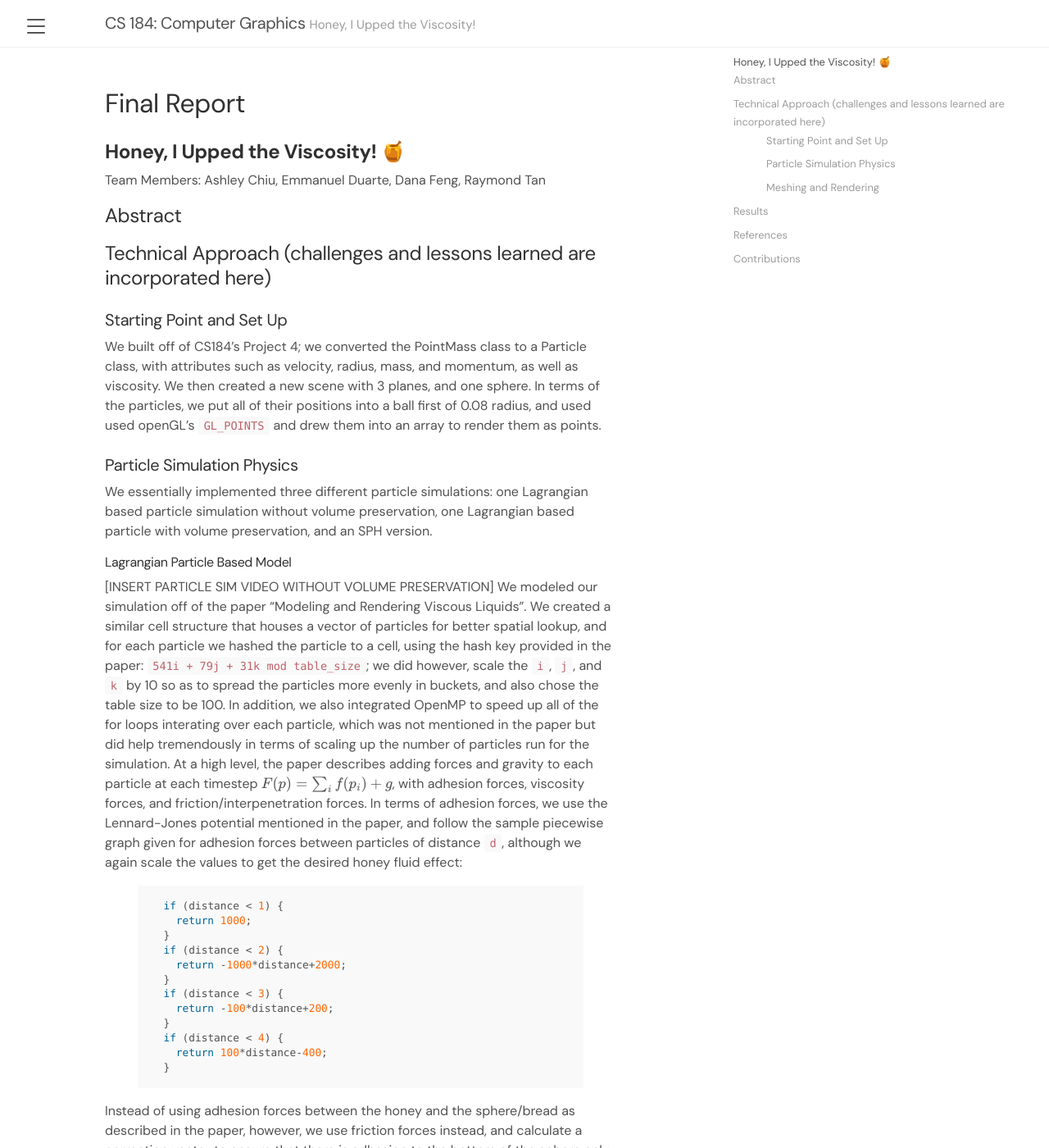
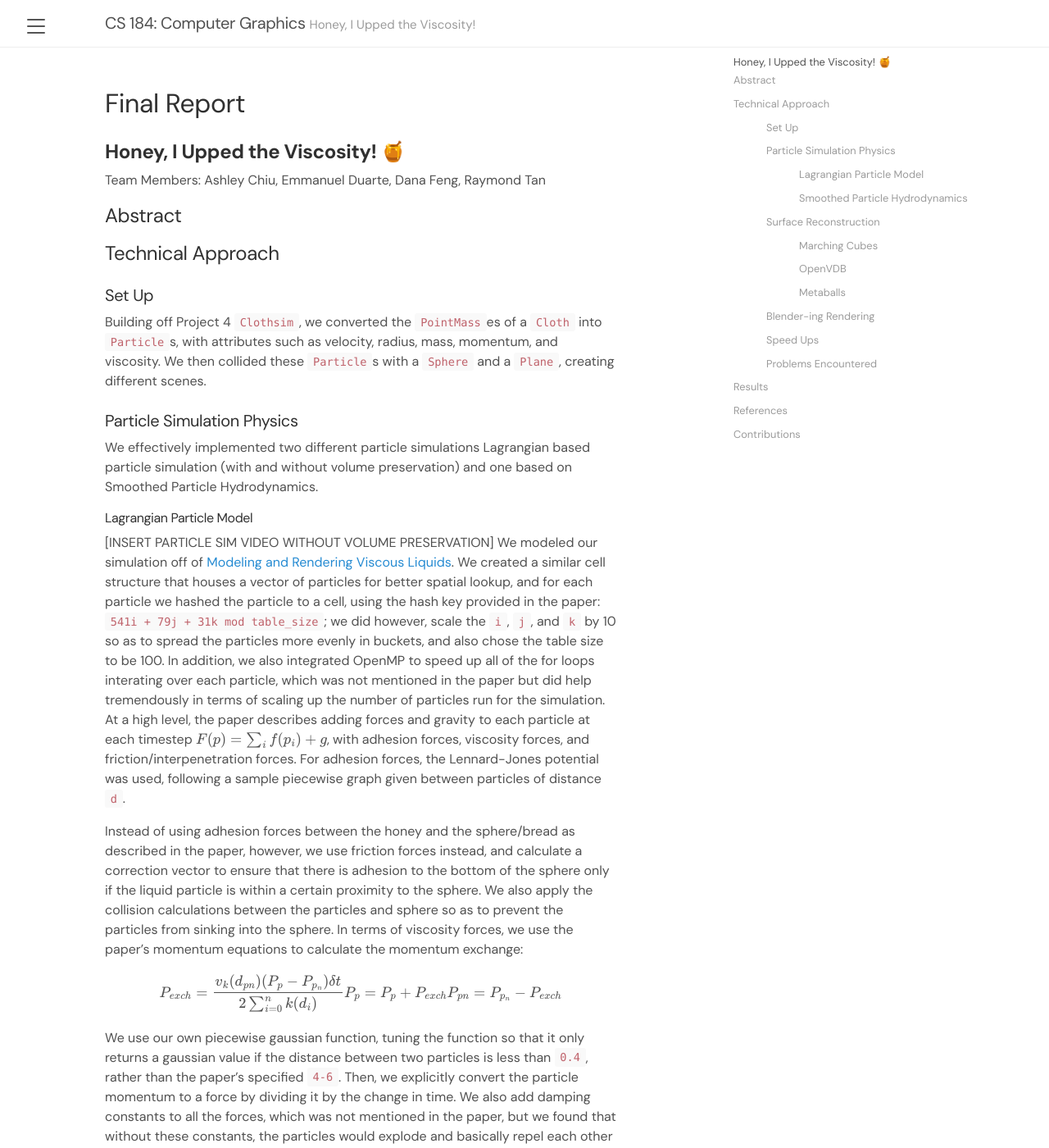
Before and after one commit to ashmchiu/cs184-final-proj-writeup, a Jekyll site: the page built from index.md, in a window 1280 px wide and 1400 px high. Shown: the whole window at 82% size. Built offline with Jekyll 4.4.1, drawn with Linux system fonts in a browser that asks for light colours; some of the changed text lies outside the part shown.

Commit message:
final writeup updates

```diff
--- a/_layouts/page.html
+++ b/_layouts/page.html
@@ -8,7 +8,7 @@
     <div class="content-wrapper">
       <nav class="content-nav">
         {% include toc.html html=content sanitize=true class="nav-list js-toc"
-        item_class="nav-list-item" anchor_class="nav-list-link" h_min=1 h_max=3 %}
+        item_class="nav-list-item" anchor_class="nav-list-link" h_min=1 h_max=4 %}
       </nav>
       <div class="content-container">{{content}}</div>
     </div>
--- a/index.md
+++ b/index.md
@@ -9,66 +9,31 @@
 
 ## Abstract
 
-## Technical Approach (challenges and lessons learned are incorporated here)
+## Technical Approach
 
-### Starting Point and Set Up
-We built off of CS184's Project 4; we converted the PointMass class to a Particle class, with attributes such as velocity, radius, mass, and momentum, as well as viscosity. We then created a new scene with 3 planes, and one sphere. In terms of the particles, we put all of their positions into a ball first of 0.08 radius, and used used openGL's `GL_POINTS` and drew them into an array to render them as points.
+### Set Up
+Building off Project 4 `Clothsim`, we converted the `PointMass`es of a `Cloth` into `Particle`s, with attributes such as velocity, radius, mass, momentum, and viscosity. We then collided these `Particle`s with a `Sphere` and a `Plane`, creating different scenes.
 
 ### Particle Simulation Physics
-We essentially implemented three different particle simulations: one Lagrangian based particle simulation without volume preservation, one Lagrangian based particle with volume preservation, and an SPH version.
+We effectively implemented two different particle simulations Lagrangian based particle simulation (with and without volume preservation) and one based on Smoothed Particle Hydrodynamics.
 
-#### Lagrangian Particle Based Model
+#### Lagrangian Particle Model
 [INSERT PARTICLE SIM VIDEO WITHOUT VOLUME PRESERVATION]
-We modeled our simulation off of the paper "Modeling and Rendering Viscous Liquids". We created a similar cell structure that houses a vector of particles for better spatial lookup, and for each particle we hashed the particle to a cell, using the hash key provided in the paper: `541i + 79j + 31k mod table_size`; we did however, scale the `i`, `j`, and `k` by 10 so as to spread the particles more evenly in buckets, and also chose the table size to be 100. In addition, we also integrated OpenMP to speed up all of the for loops interating over each particle, which was not mentioned in the paper but did help tremendously in terms of scaling up the number of particles run for the simulation. At a high level, the paper describes adding forces and gravity to each particle at each timestep $F(p) = \sum_{i} f(p_i) + g$, with adhesion forces, viscosity forces, and friction/interpenetration forces. In terms of adhesion forces, we use the Lennard-Jones potential mentioned in the paper, and follow the sample piecewise graph given for adhesion forces between particles of distance `d`, although we again scale the values to get the desired honey fluid effect:
-
-{% highlight js %}
-  if (distance < 1) {
-    return 1000;
-  }
-  if (distance < 2) {
-    return -1000*distance+2000;
-  }
-  if (distance < 3) {
-    return -100*distance+200;
-  }
-  if (distance < 4) {
-    return 100*distance-400;
-  }
-{% endhighlight %}
+We modeled our simulation off of [Modeling and Rendering Viscous Liquids](https://citeseerx.ist.psu.edu/document?repid=rep1&type=pdf&doi=bdbe45284686a54f3284fdf98759f099e3a95e84). We created a similar cell structure that houses a vector of particles for better spatial lookup, and for each particle we hashed the particle to a cell, using the hash key provided in the paper: `541i + 79j + 31k mod table_size`; we did however, scale the `i`, `j`, and `k` by 10 so as to spread the particles more evenly in buckets, and also chose the table size to be 100. In addition, we also integrated OpenMP to speed up all of the for loops interating over each particle, which was not mentioned in the paper but did help tremendously in terms of scaling up the number of particles run for the simulation. At a high level, the paper describes adding forces and gravity to each particle at each timestep $F(p) = \sum_{i} f(p_i) + g$, with adhesion forces, viscosity forces, and friction/interpenetration forces. For adhesion forces, the Lennard-Jones potential was used, following a sample piecewise graph given between particles of distance `d`.
 
 Instead of using adhesion forces between the honey and the sphere/bread as described in the paper, however, we use friction forces instead, and calculate a correction vector to ensure that there is adhesion to the bottom of the sphere only if the liquid particle is within a certain proximity to the sphere. We also apply the collision calculations between the particles and sphere so as to prevent the particles from sinking into the sphere. In terms of viscosity forces, we use the paper's momentum equations to calculate the momentum exchange:
 
-$$<
-
-P_{exch} &= \frac{v_k(d_{pn})(P_p - P_{pn})\delta t}{2 \sum_{i=0}^{n} k(d_i)} \\
-P_p &= P_p + P_{exch} \\
-P_{pn} &= P_{pn} - P_{exch}
-
->$$
+$$
+P_{exch} = \frac{v_k(d_{pn})(P_p - P_{p_n})\delta t}{2 \sum_{i=0}^{n} k(d_i)} \\
+P_p = P_p + P_{exch} \\
+P_{pn} = P_{p_n} - P_{exch}
+$$
 
 We use our own piecewise gaussian function, tuning the function so that it only returns a gaussian value if the distance between two particles is less than `0.4`, rather than the paper's specified `4-6`. Then, we explicitly convert the particle momentum to a force by dividing it by the change in time. We also add damping constants to all the forces, which was not mentioned in the paper, but we found that without these constants, the particles would explode and basically repel each other violently. The constants we chose were 0.1 and 0.01 for adhesion and viscosity respectively. Finally, we implemented interpenetration prevention, which was not at all described in detail in the paper, so we ended up just adding a correction vector to move two particles apart if they were overlapping one another. It was interesting as we had to calculate distance between two particles while taking into account their radii rather than just the difference between their center positions.
 
 
 [INSERT PARTICLE SIM VIDEO WITH VOLUME PRESERVATION]
-While this initial implementation without volume preservation worked well, we wanted to see if we could get more of a mushroom and pooling effect by implementing volume preservation. Thus, we also implemented volume preservation, as detailed in the paper. First, we calculated the desired density of each particle by this equation: $$\rho_0 = \sum_{i=1}^{26} \omega(d_i) \\$$, where $$\omega$$ refers to the density smoothing kernel, which we defined as
-{% highlight js %}
-
-   double epsilon = 1e-6;
-
-    if (distance <= LOWERBOUND) {
-        return 1.0; // Maximum support within lower bound
-    } else if (distance >= UPPERBOUND) {
-        return 0.0; // No support beyond upper bound
-    } else if (std::abs(distance - LOWERBOUND) < epsilon) {
-        return 0.0; // No support exactly at lower bound
-    } else if (std::abs(distance - UPPERBOUND) < epsilon) {
-        return 0.0; // No support exactly at upper bound
-    } else {
-        // Linear ramp function between lower and upper bounds
-        return 1.0 - ((distance - LOWERBOUND) / (UPPERBOUND- LOWERBOUND));
-    }
-
-{% endhighlight %}, following the paper's lower and upperbound of `2rsqrt(3) to 4r`. We then refine the density calculation by either scaling by `26/n` if the particle had less than 26 neighbors (n neighbors instead). The paper also mentions the derivative of the density, but the paper does not use the derivative in the calculations anywhere, so we did not either. We then calculated the correction vector to be applied to each particle's position: $$\Delta v = \frac{(c(\rho - \rho_0) \mathbf{pn} - p)}{\|\mathbf{pn} - p\|}$$, where we chose c to be 0.001, rather than 0.1-0.5 as described in the paper.
+While this initial implementation without volume preservation worked well, we wanted to see if we could get more of a mushroom and pooling effect by implementing volume preservation. Thus, we also implemented volume preservation, as detailed in the paper. First, we calculated the desired density of each particle by this equation: $$\rho_0 = \sum_{i=1}^{26} \omega(d_i) \\$$, where $$\omega$$ refers to a piecewise density smoothing kernel, following the paper's lower and upperbound of `2rsqrt(3) to 4r`. We then refine the density calculation by either scaling by `26/n` if the particle had less than 26 neighbors (n neighbors instead). The paper also mentions the derivative of the density, but the paper does not use the derivative in the calculations anywhere, so we did not either. We then calculated the correction vector to be applied to each particle's position: $$\Delta v = \frac{(c(\rho - \rho_0) \mathbf{p_n} - p)}{\|\mathbf{p_n} - p\|}$$, where we chose c to be 0.001, rather than 0.1-0.5 as described in the paper.
 
 
 We also applied 0.1 as the damping factor when adding each of the correction vectors, as we found that volume preservation without damping resulted in particles being blown away from each other. We also only do one iteration of this correction, as we found that the computation was too intensive/slow for more than 1 iteration.
@@ -77,37 +42,30 @@
 Overall, implementing the particle physics allowed us to understand the amount of tuning and scaling of different hyperparameters/values that go into a graphics simulation. It also made us appreciate papers that are more detailed in their technical implementation; while the paper we followed was pretty detailed, some sections such as interpenetration was not explained as in depth, and they also did not specify how many particles they used or what constants they chose.
 
 
-#### Smoothed-Particle Hydrodynamics
+#### Smoothed Particle Hydrodynamics
 [INSERT VIDEO WITH THEIR SPH]
 
 
-### Meshing and Rendering
+### Surface Reconstruction
 
 We explored 3 separate meshing/rendering techniques, and found that metaballs in Blender was the most suitable for our simulation. We tried Marching Cubes on all three of our particle simulations, tried OpenVDB on our SPH simulation, and applied Metaballs to our two Lagrangian particle simulations, as our SPH simulation required 10k particles, which was too much for metaballs.
 
 #### Marching Cubes
 
-We initially tried marching cubes, using the github repo: https://github.com/nihaljn/marching-cubes. We had to debug and change some parts of the code to allow for parsing of our particle position files (changes are here: https://github.com/dana-feng/marching-cubes), and we played around with various isolvalues such as particle density or volume, as well as various isovalue thresholds (from 0 to 1e-6). However, we ended up getting individual cubes for each particle or inverted meshes that did not look at all like fluids. We then tried to both increase the number of particles, as well as average/interpolate to produce more densely populated particle position files, but we still got the same results.
+Finding Marching Cubes to be a common solution, we initially tried building off [this GitHub repository](https://github.com/nihaljn/marching-cubes), debugging and changing codes to parse our particle position files and tuning isovalues. However, our resulting images always ended up with individual cubes per particle or inverted meshes that did not resemble fluids. We tried increasing the number of particles and interpolating to produce more densely populated particles, both to no avail.
 
 <div align="center">
-    <div style="display: inline-block; width: 45%;">
-        <img src="../assets/index/8000 vs 1000.png" width="100%" />
-        <p><em>Lagrangian Particle Simulation (without Volume Preservation), 8000 vs 1000 particles</em></p>
+    <div style="display: inline-block; width: 30%;">
+        <img src="../assets/index/8000 vs 1000.png" width="75%" />
+        <figcaption>Lagrangian Simulation (without volume preservation), 8000 vs 1000 particles</figcaption>
     </div>
-    <div style="display: inline-block; width: 45%;">
-        <img src="../assets/index/interpolation.png" width="100%" />
-        <p><em>Lagrangian Particle Simulation (withVolume Preservation), Averaging/Interpolation</em></p>
+    <div style="display: inline-block; width: 30%;">
+        <img src="../assets/index/interpolation.png" width="75%" />
+        <figcaption>Lagrangian Simulation (with volume preservation), Averaging/Interpolation</figcaption>
     </div>
-</div>
-
-<div align="center">
-    <div style="display: inline-block; width: 45%;">
-        <img src="../assets/index/sph.png" width="100%" />
-        <p><em>SPH Particle Simulation with Poly6 kernel isovalues (Ball of honey) </em></p>
-    </div>
-    <div style="display: inline-block; width: 45%;">
-        <img src="../assets/index/sph coils.png" width="100%" />
-        <p><em>SPH Particle Simulation with Poly6 kernel isovalues (Honey coils) </em></p>
+    <div style="display: inline-block; width: 30%;">
+        <img src="../assets/index/sph.png" width="50%" />
+        <figcaption>SPH Particle Simulation with Poly6 kernel isovalues (Ball of honey) </figcaption>
     </div>
 </div>
 
@@ -115,7 +73,7 @@
 #### OpenVDB
 [TALK ABOUT INSTALLATION PROBLEMS, LIMITED DOCUMENTATION, CONVERTING FROM POINTS TO VOLUME TO MESH]
 
-#### Metaballs and Modeling in Blender
+#### Metaballs
 
 In our existing simulation, we wrote a script to record particle positions every 16-32 timesteps, and then used the Blender Python API to write another script to parse the particles and render them one by one individually. We found that the most amount of particles we could render was around 3k, hence we were not able to render the SPH simulation.
 
@@ -125,7 +83,17 @@
 
 Overall, we learned the importance of exploring and adopting various meshing/rendering techniques, as well as the importance of using suitable and well documented methods. We also got a taste of just how tedious rendering can be - both Ashley and Dana had to run Blender/render all the frames over the course of 2 full days to get only a 2-3 second video!
 
+
+### Blender-ing Rendering
 [TALK ABOUT BLENDER SHADING, CAUSTICS, BREAD, etc..]
+
+### Speed Ups
+
+### Problems Encountered
+Early on, we struggled with density preservation as honey dripped and hit a plane. Honey needed to stay viscous and remain stuck to the sphere while it dripped off at the bottom, which was a difficult task. We implemented two separate viscosity models in order to attempt to fix this from our milestone, using [Modeling and Rendering Viscous Liquids](https://citeseerx.ist.psu.edu/document?repid=rep1&type=pdf&doi=bdbe45284686a54f3284fdf98759f099e3a95e84) and [SPH Fluids in Computer Graphics](https://cg.informatik.uni-freiburg.de/publications/2014_EG_SPH_STAR.pdf). Ultimately, the tuning of [Modeling and Rendering Viscous Liquids](https://citeseerx.ist.psu.edu/document?repid=rep1&type=pdf&doi=bdbe45284686a54f3284fdf98759f099e3a95e84) produced better results, and as such, most of our polished renders occurred under this physics engine. We learned to divide and conquer work here so pairings would work on separate physics engines to improve them.
+
+Originally, we considered doing surface reconstruction via Marching Cubes and OpenVDB, however, after gaining little progress (sparse or inverted meshes), we salvaged via Metaballs in Blender.
+
 ## Results
 
 ## References
```
